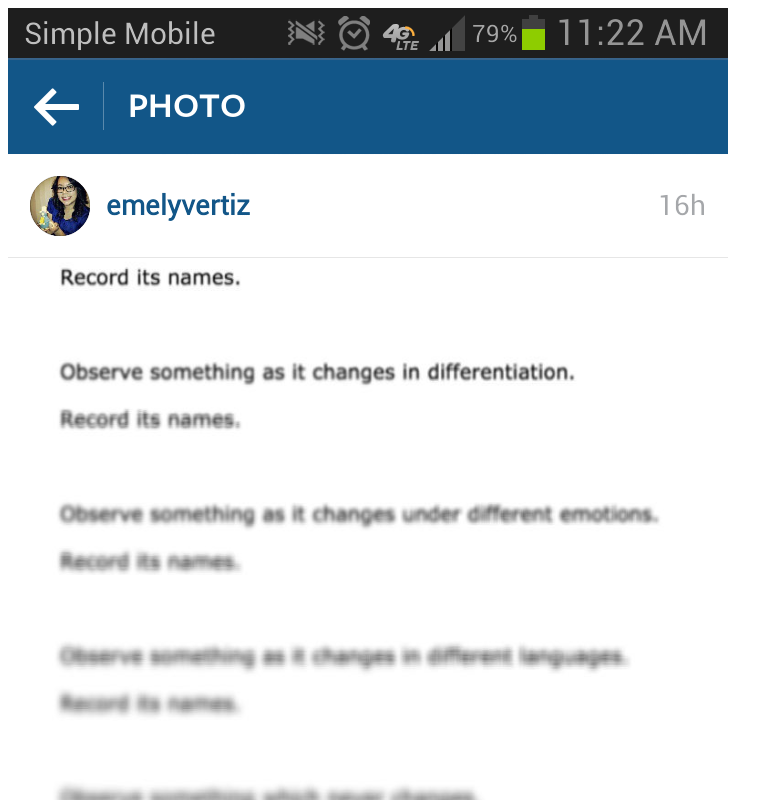
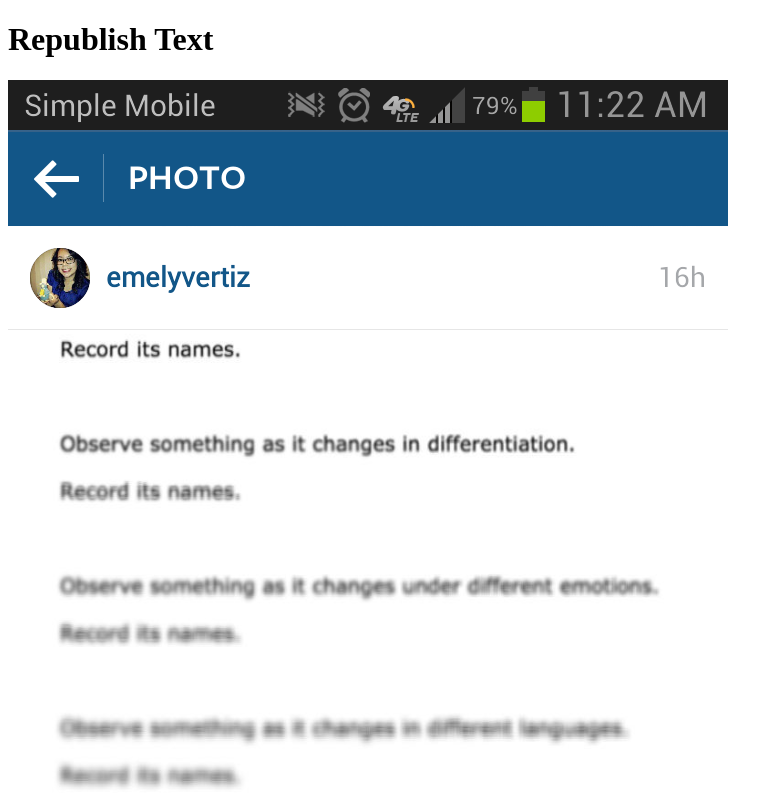
Before and after one commit to evertiz/interactive2, a plain HTML site: page project1/index.html in a window 1280 px wide. Shown: the top 800 px of the page, without its empty margins (0-783 px from the left). Drawn offline with Linux system fonts and the light colour scheme; files whose address does not match are found by name.

Commit message:
added h1

```diff
--- a/project1/index.html
+++ b/project1/index.html
@@ -4,6 +4,8 @@
 </head>
 
 <body>
+
+<h1>Republish Text</h1>
 <img src="instagram.png">
 <img src="twitter.png">
 </body>
```
